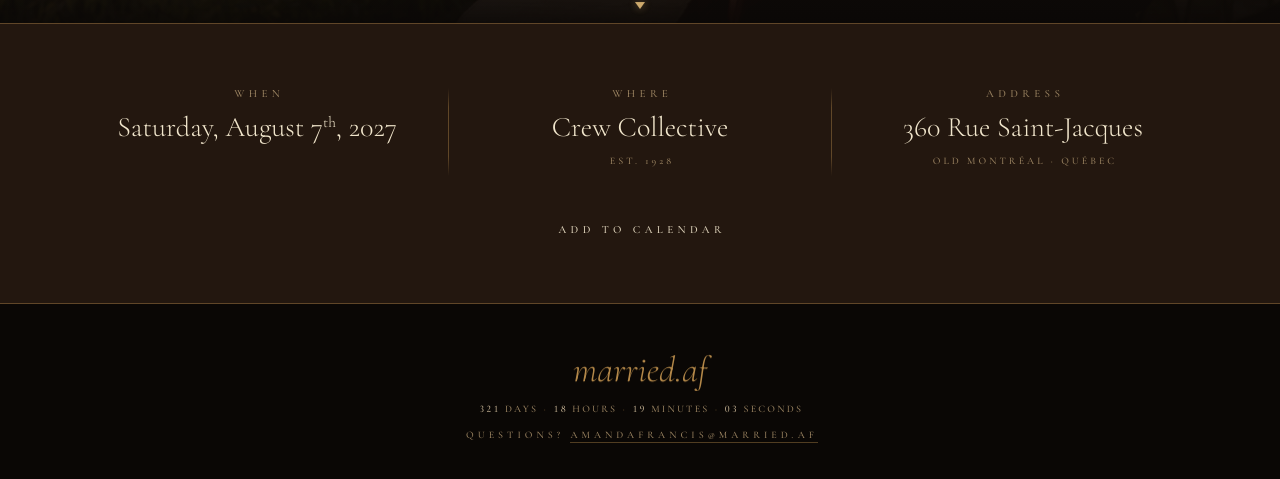
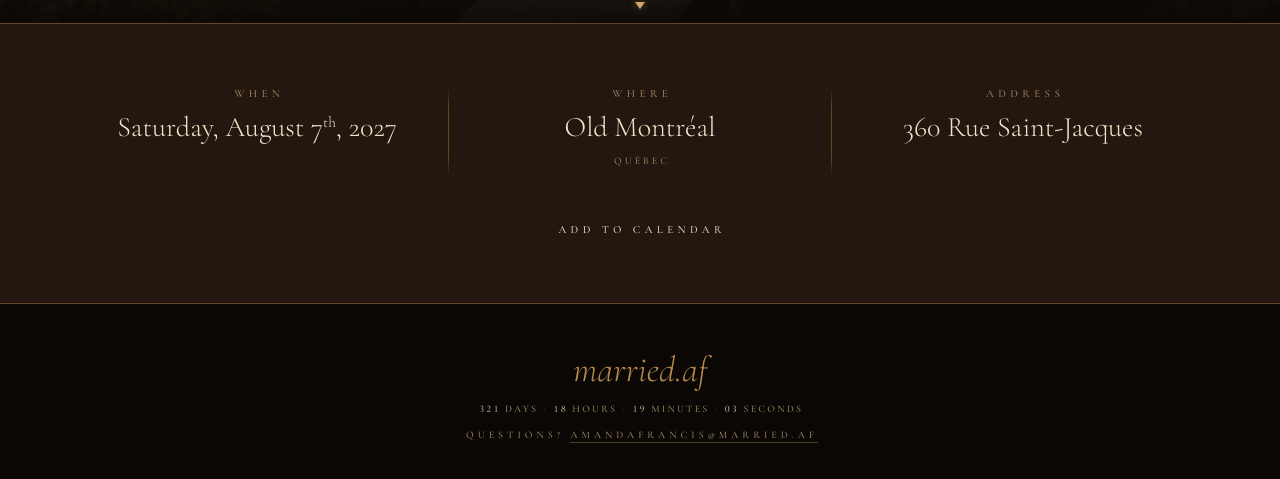
Before and after one commit to fwilliams/married.af, a Jekyll site: the page built from index.md, in a window 1280 px wide and 900 px high, scrolled down 514 px. Shown: the part 363-842 px from the top of the window. Built offline with Jekyll 4.4.1, drawn with Linux system fonts in a browser that asks for light colours; some web fonts are replaced.

Commit message:
Facts grid: Where reads Old Montréal; Address loses its detail line
Where now shows the location (with "Québec" beneath) instead of the venue
name and its "Est. 1928" note; the Address column's "Old Montréal · Québec"
detail is dropped as redundant.

Co-Authored-By: Claude Fable 5.1 <noreply@anthropic.com>

```diff
--- a/index.md
+++ b/index.md
@@ -39,14 +39,13 @@ permalink: /
       <div class="facts__rule" aria-hidden="true"></div>
       <div class="fact">
         <div class="fact__label">Where</div>
-        <div class="fact__primary">{{ site.wedding.venue }}</div>
-		<div class="fact__detail">Est. 1928</div>
+        <div class="fact__primary">{{ site.wedding.location }}</div>
+        <div class="fact__detail">Qu&eacute;bec</div>
       </div>
       <div class="facts__rule" aria-hidden="true"></div>
       <div class="fact">
         <div class="fact__label">Address</div>
         <div class="fact__primary">360 Rue Saint-Jacques</div>
-        <div class="fact__detail">Old Montr&eacute;al &middot; Qu&eacute;bec</div>
       </div>
     </div>
     <div class="facts__foot">
```
